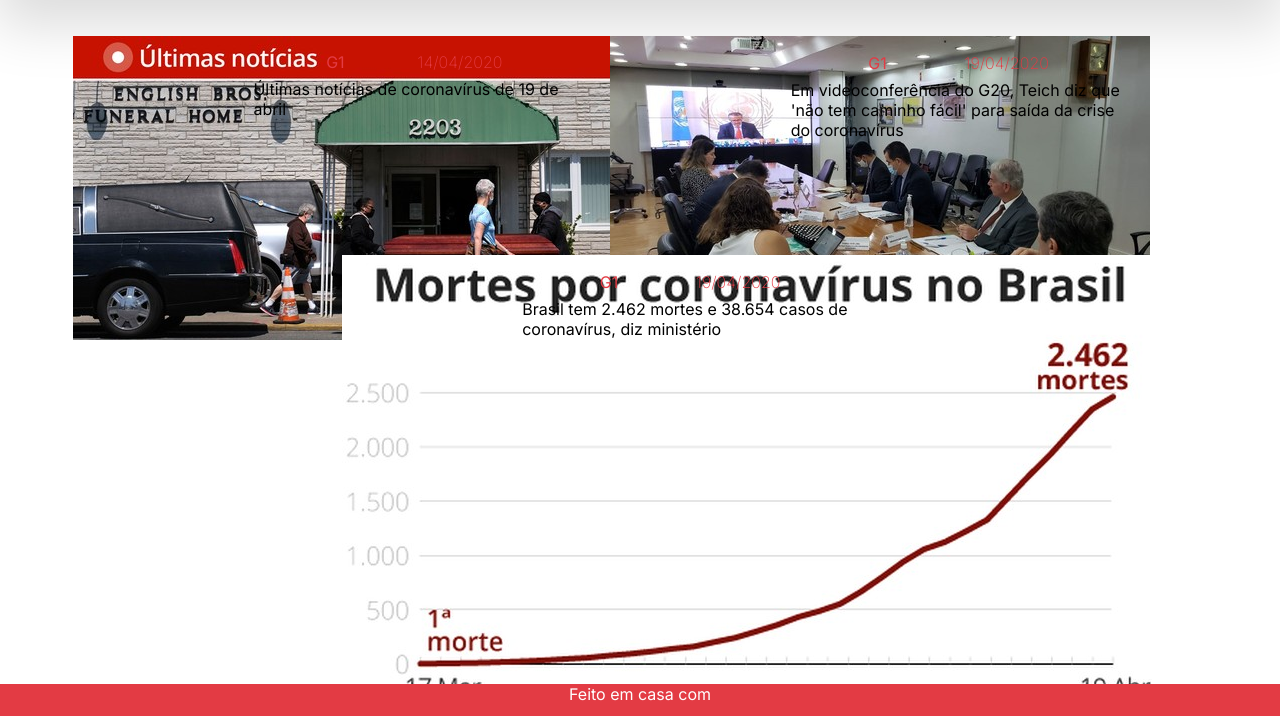
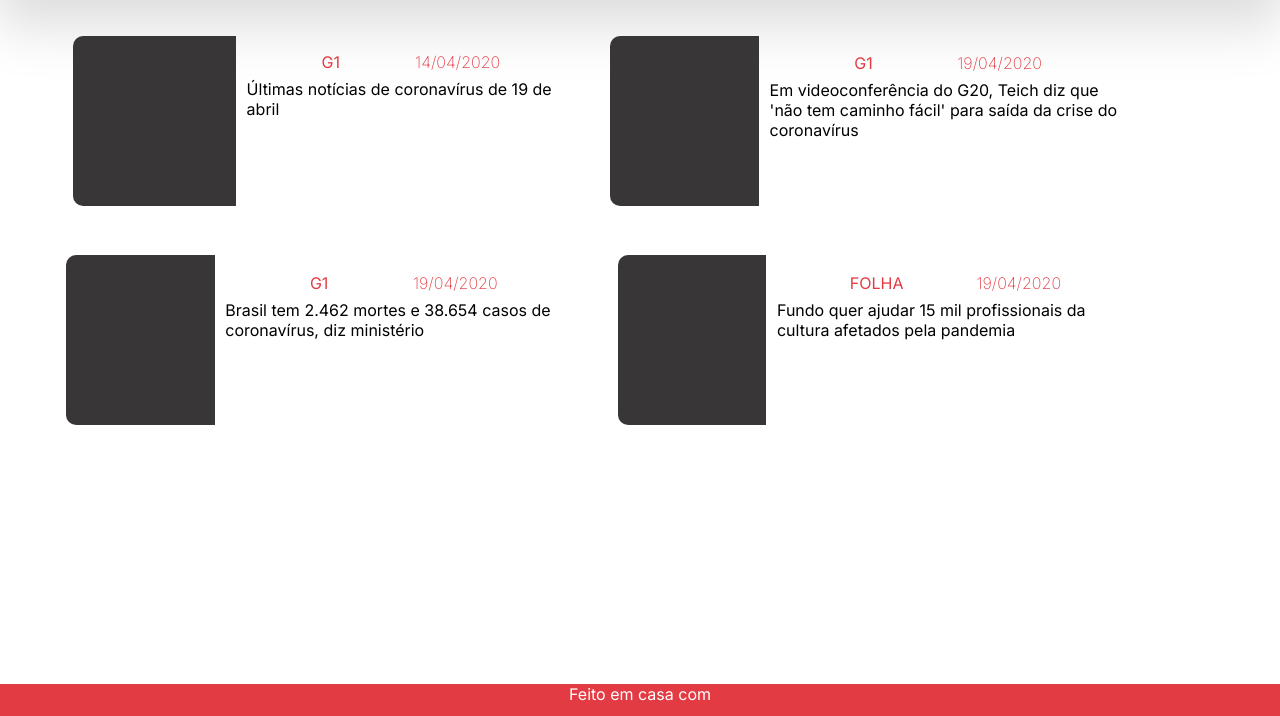
Before and after one commit to wesleyclznsCursos/covidNews, a plain HTML site: page index.html in a window 1280 px wide. Shown: the part 84-800 px from the top of the page. Drawn offline with Linux system fonts and the light colour scheme; a script that the page names is missing.

Commit message:
nova noticia

```diff
--- a/assets/styles/style.css
+++ b/assets/styles/style.css
@@ -100,7 +100,7 @@ section{}
 .imagem{
     width: 170px;
     height: 170px;
-    background-color: lawngreen;
+    background-color: #383636;
     border-radius: 10px 0 0 10px ;
 }
 
--- a/index.html
+++ b/index.html
@@ -44,7 +44,7 @@
         <!-- Inicio do post -->
         <div class="post">
             <div class="imagem">
-                <img src="assets/img/mortes-coronavirus-ny.jpg" alt="">
+                <!-- <img src="assets/img/mortes-coronavirus-ny.jpg" alt=""> -->
             </div>
 
             <div class="textos">
@@ -64,7 +64,7 @@
         <!-- Inicio do post -->
         <div class="post">
             <div class="imagem">
-                <img src="assets/img/minisro.jpg" alt="">
+                <!-- <img src="assets/img/minisro.jpg" alt=""> -->
             </div>
 
             <div class="textos">
@@ -83,7 +83,7 @@
         <!-- Inicio do post -->
         <div class="post">
             <div class="imagem">
-                <img src="assets/img/selo-mortes-1904.jpg" alt="">
+                <!-- <img src="assets/img/selo-mortes-1904.jpg" alt=""> -->
             </div>
 
             <div class="textos">
@@ -94,6 +94,25 @@
 
                 <div class="chamada">
                     <p>Brasil tem 2.462 mortes e 38.654 casos de coronavírus, diz ministério</p>
+                </div>
+            </div>
+        </div>
+        <!-- fim do post -->
+
+        <!-- Inicio do post -->
+        <div class="post">
+            <div class="imagem">
+                <!-- <img src="assets/img/selo-mortes-1904.jpg" alt=""> -->
+            </div>
+
+            <div class="textos">
+                <div class="fonte-data">
+                    <div class="fonte"><a href="https://www1.folha.uol.com.br/colunas/monicabergamo/2020/04/fundo-quer-ajudar-15-mil-profissionais-da-cultura-afetados-pela-pandemia.shtml"></a>FOLHA</div>
+                    <div class="data">19/04/2020</div>
+                </div>
+
+                <div class="chamada">
+                    <p>Fundo quer ajudar 15 mil profissionais da cultura afetados pela pandemia</p>
                 </div>
             </div>
         </div>
```
